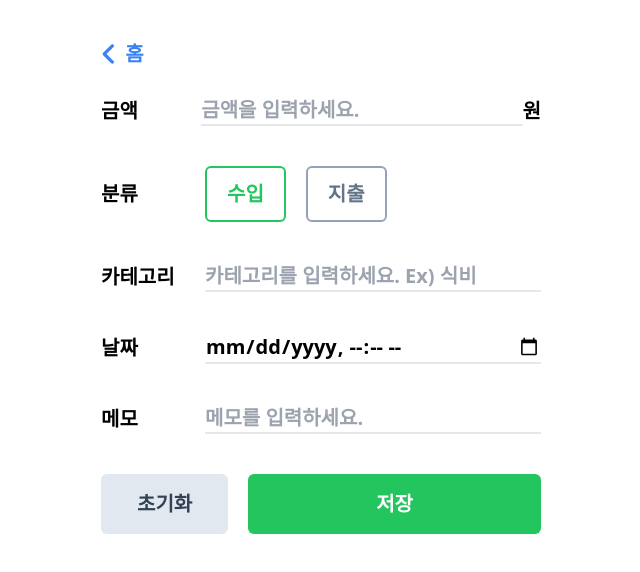
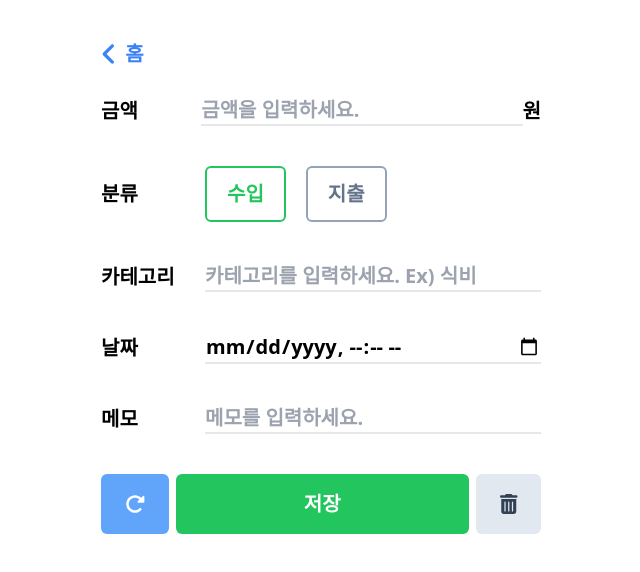
Before and after one commit to qusalsdn/account-book-front, a Next.js app: page /update/1 in a window 1280 px wide. Shown: the top 572 px of the page, without its empty margins (319-959 px from the left). Built offline with nearby package versions, Linux system fonts and the light colour scheme; no server answers.

Commit message:
가계부 내역 삭제 구현 및 REST API 연동

```diff
--- a/app/update/[id]/page.tsx
+++ b/app/update/[id]/page.tsx
@@ -6,7 +6,7 @@ import { useForm } from "react-hook-form";
 import Cookies from "js-cookie";
 import axios from "axios";
 import { FontAwesomeIcon } from "@fortawesome/react-fontawesome";
-import { faAngleLeft } from "@fortawesome/free-solid-svg-icons";
+import { faAngleLeft, faRotateRight, faTrashCan } from "@fortawesome/free-solid-svg-icons";
 import { Breakdown } from "@/app/page";
 
 export default function Update({ params }: { params: { id: string } }) {
@@ -61,6 +61,21 @@ export default function Update({ params }: { params: { id: string } }) {
   const onClickSpendingBtn = () => {
     setValue("type", "spending");
     setBreakdownType(1);
+  };
+
+  const onClickDeleteBtn = () => {
+    const confirm = window.confirm("정말 삭제하시겠습니까?");
+    if (confirm)
+      axios
+        .delete(`http://localhost:3000/breakdown/delete/${params.id}`, {
+          headers: { Authorization: `Bearer ${accessToken}` },
+        })
+        .then((res) => {
+          if (res.data.ok) router.replace(`/?year=${year}&month=${month}`);
+        })
+        .catch((e) => {
+          if (e.response.status === 401) router.replace("/signIn");
+        });
   };
 
   return (
@@ -150,10 +165,10 @@ export default function Update({ params }: { params: { id: string } }) {
           <div className="flex items-center justify-between">
             <button
               type="button"
-              className="py-4 px-9 bg-slate-200 text-slate-700 rounded-md"
+              className="py-4 px-6 bg-blue-400 text-white hover:bg-blue-500 duration-500 rounded-md"
               onClick={() => reset()}
             >
-              초기화
+              <FontAwesomeIcon icon={faRotateRight} />
             </button>
             <button
               type="submit"
@@ -161,6 +176,13 @@ export default function Update({ params }: { params: { id: string } }) {
             >
               저장
             </button>
+            <button
+              type="button"
+              className="bg-slate-200 py-4 px-6 rounded-md text-slate-700 hover:bg-red-400 duration-500 hover:text-white"
+              onClick={onClickDeleteBtn}
+            >
+              <FontAwesomeIcon icon={faTrashCan} />
+            </button>
           </div>
         </form>
       </div>
```
